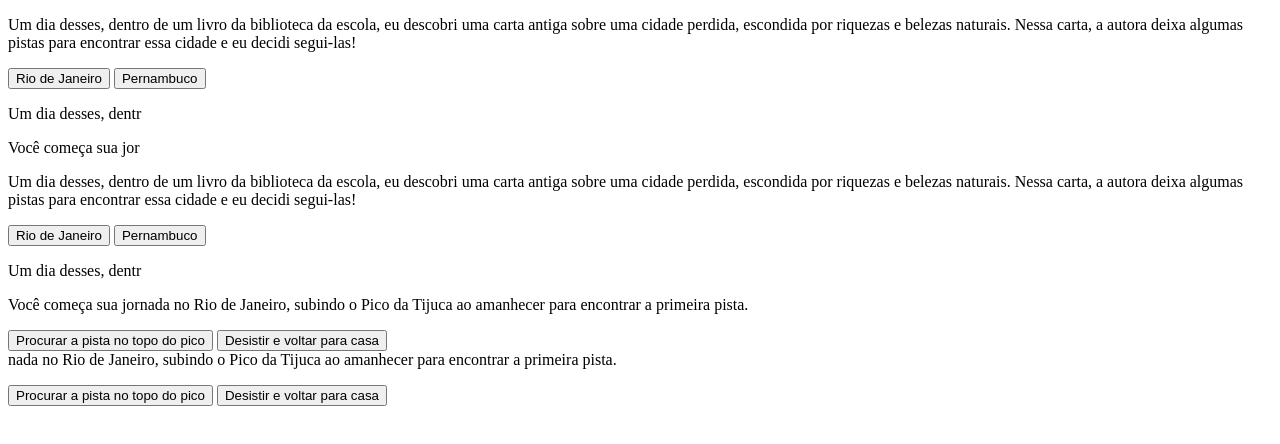
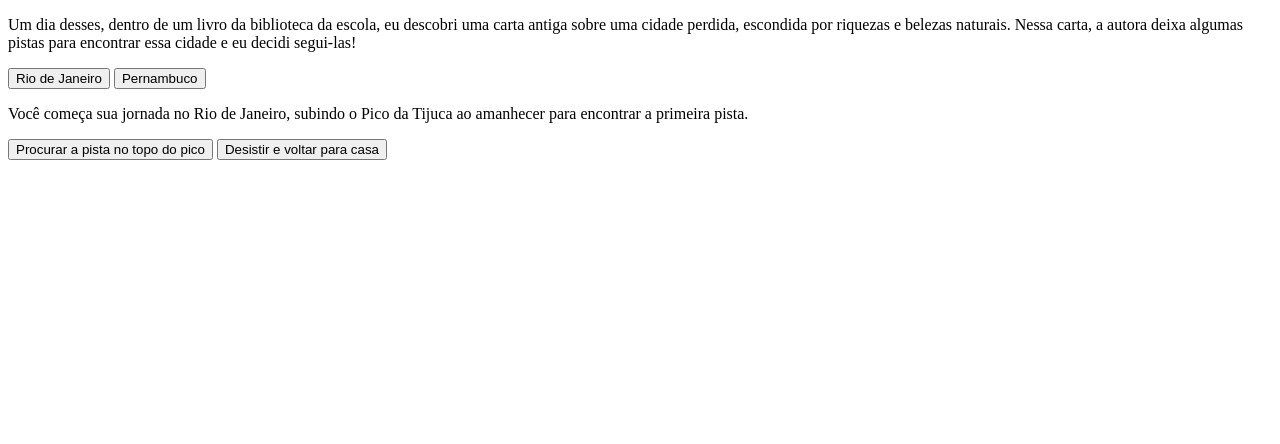
Before and after one commit to rafaelgomesvargas-alt/htmlrafael, a plain HTML site: page index.html in a window 1280 px wide. Drawn offline with Linux system fonts and the light colour scheme; a web font is replaced by a local one.

Commit message:
gghgjhfg

```diff
--- a/index.html
+++ b/index.html
@@ -17,45 +17,15 @@
           <button class="btn-proximo" data-proximo="1">Rio de Janeiro</button>
           <button class="btn-proximo" data-proximo="1">Pernambuco</button>
      </div>
-          <div class="passo ativo" id="passo-1"></div><p>Um dia desses, dentr
-          <p>Você começa sua jor<!DOCTYPE html>
-<html lang="pt-BR">
-<head>
-    <meta charset="UTF-8">
-    <meta name="viewport" content="width=device-width, initial-scale=1.0">
-    <link rel="stylesheet" href="style.css">
-     <link rel="stylesheet" href="style.css">
-    <link rel="preconnect" href="https://fonts.googleapis.com">
-    <link rel="preconnect" href="https://fonts.gstatic.com" crossorigin>
-    <link href="https://fonts.googleapis.com/css2?family=Bai+Jamjuree:ital,wght@0,200;0,300;0,400;0,500;0,600;0,700;1,200;1,300;1,400;1,500;1,600;1,700&display=swap" rel="stylesheet">
-    <title>Em busca da cidade perdida</title>
-</head>
-<body>
-    <main>
-          <div class="passo ativo" id="passo-0"></div>
-             <p>Um dia desses, dentro de um livro da biblioteca da escola, eu descobri uma carta antiga sobre uma cidade perdida, escondida por riquezas e belezas naturais. Nessa carta, a autora deixa algumas pistas para encontrar essa cidade e eu decidi segui-las!</p>
-          <button class="btn-proximo" data-proximo="1">Rio de Janeiro</button>
-          <button class="btn-proximo" data-proximo="1">Pernambuco</button>
-     </div>
-          <div class="passo ativo" id="passo-1"></div><p>Um dia desses, dentr
+          <div class="passo ativo" id="passo-1"></div>
           <p>Você começa sua jornada no Rio de Janeiro, subindo o Pico da Tijuca ao amanhecer para encontrar a primeira pista.</p>
           <button class="btn-proximo" data-proximo="3">Procurar a pista no topo do pico</button>
           <button class="btn-proximo" data-proximo="4">Desistir e voltar para casa</button>
-    </div>
-    </main>
+     </div>
+</main>
 
 
 
 
-</body>
-</html>nada no Rio de Janeiro, subindo o Pico da Tijuca ao amanhecer para encontrar a primeira pista.</p>
-          <button class="btn-proximo" data-proximo="3">Procurar a pista no topo do pico</button>
-          <button class="btn-proximo" data-proximo="4">Desistir e voltar para casa</button>
-    </div>
-    </main>
-
-
-
-
-</body>
-</html>
+  </body>
+  </html>
```
